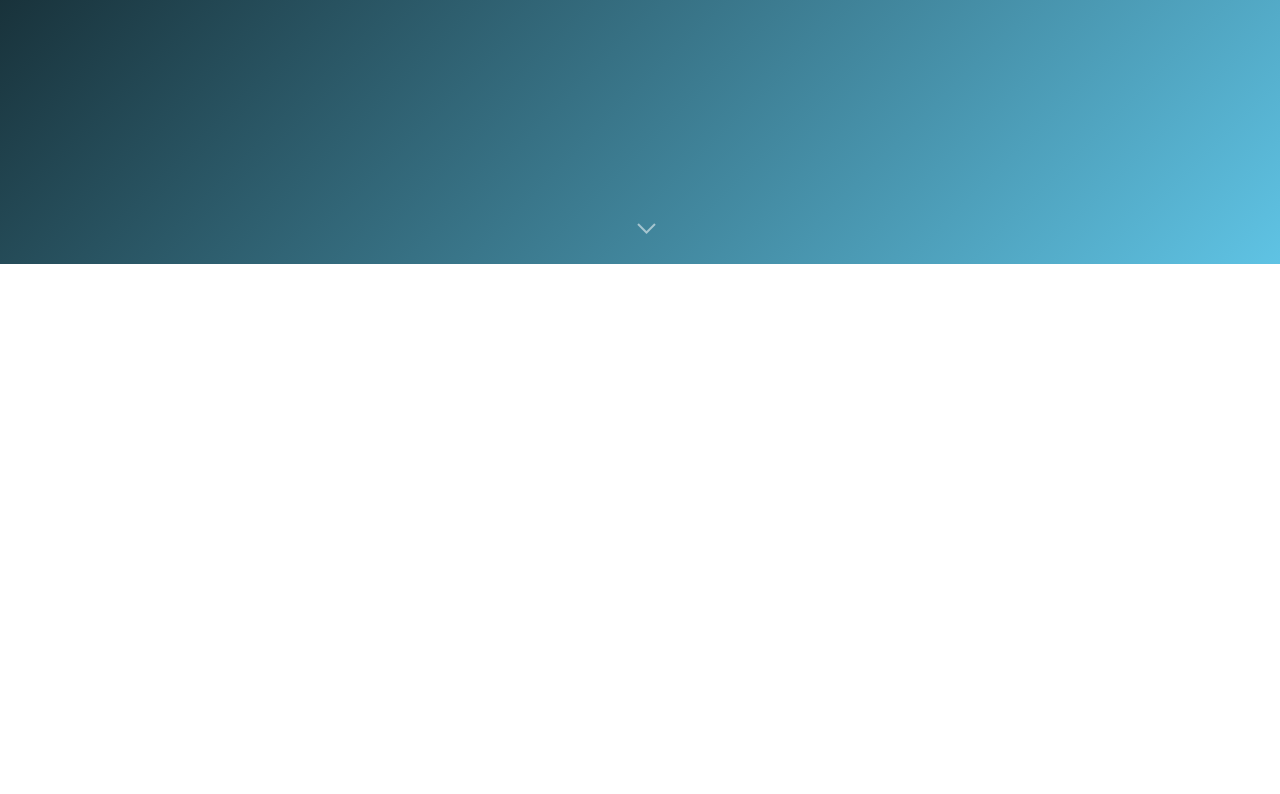
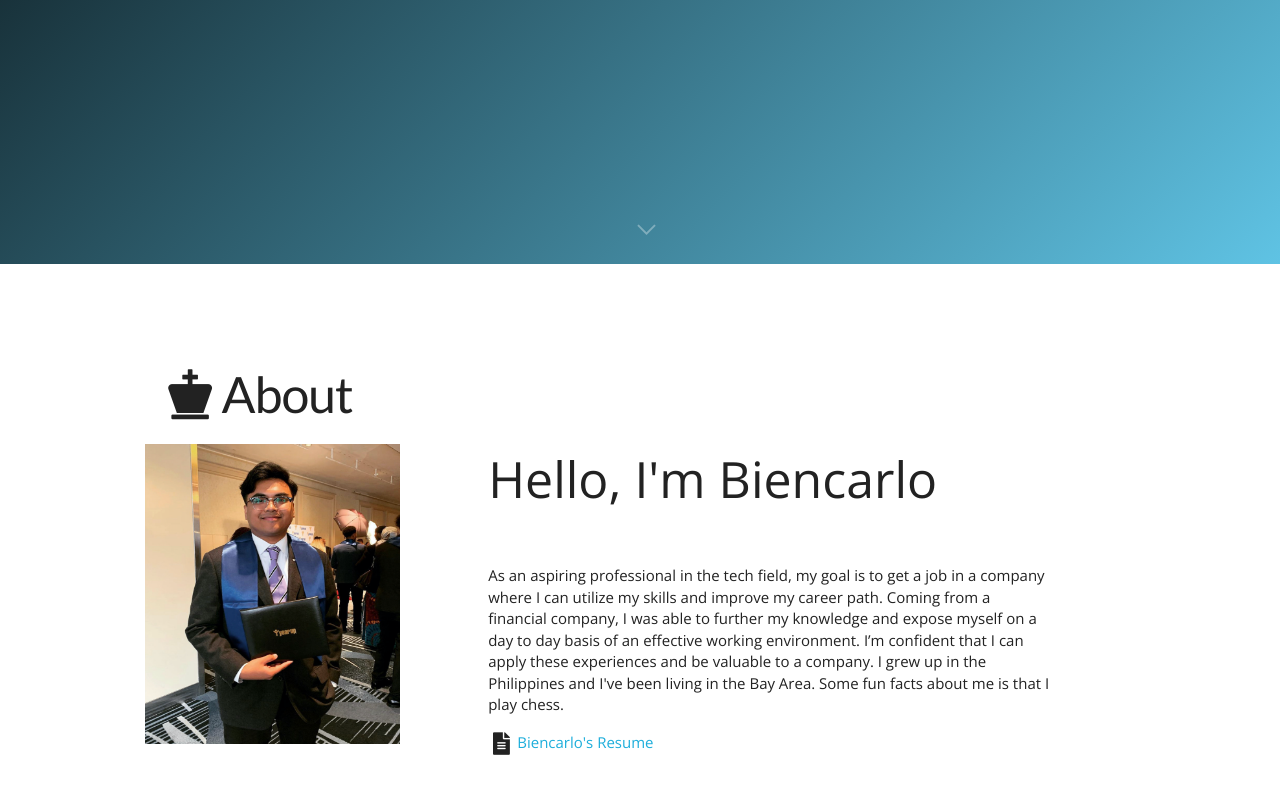
Before and after one commit to biencarlovilla/My-Portfolio, a React (Create React App) app: page / in a window 1280 px wide. Shown: the part 536-1330 px from the top of the page. Before the commit the page ends 800 px from the top, so only its background shows below. Built offline with nearby package versions, Linux system fonts and the light colour scheme.

Commit message:
Added Content on my about me page

```diff
--- a/src/App.js
+++ b/src/App.js
@@ -1,6 +1,7 @@
 import React, { Component } from "react";
 // import ScrollableTabsButtonForce from "./components/Navigation/Navigation";
 import Main from "./Components/Main/Main";
+import About from "./Components/About/About";
 // import ProjectCardList from "./components/ProjectCardList/ProjectCardList";
 // import Experience from "./components/Experience/Experience";
 // import Skill from "./components/Skill/Skill";
@@ -15,6 +16,7 @@ class App extends Component {
         {/* <ScrollableTabsButtonForce />
         <Section> */}
           <Main />
+          <About />
         {/* </Section> */}
       </React.Fragment>
     );
--- a/src/Components/About/About.js
+++ b/src/Components/About/About.js
@@ -0,0 +1,39 @@
+import React from "react";
+import portrait from "../../Assets/portrait.png";
+import "./style.css";
+
+const About = () => {
+    return (
+      <React.Fragment>
+<section id="about">
+<div class="container">
+    <div>
+        <h1><i class="chess king icon"></i>About</h1>
+        <div class="block"></div>
+    </div>
+
+    <div class="row">
+
+    <div class="four columns">
+        <img src={portrait} alt="profile_portrait" height="300" width="255"/>
+    </div>
+
+    <div class="seven columns">
+        <p id="hello">Hello, I'm Biencarlo</p>
+        <p> As an aspiring professional in the tech field, my goal is to get a job in a company where I can utilize my
+            skills and improve my career path. Coming from a financial company, I was able to further my knowledge and
+            expose myself on a day to day basis of an effective working environment. I’m confident that I can apply
+            these experiences and be valuable to a company. I grew up in the Philippines and I've
+            been living in the Bay Area. Some fun facts about me is that I play chess. </p>
+        <i class="far fa-file-pdf file alternate icon large"></i><a href="./documents/Villa_Resume.pdf" target="_blank">Biencarlo's Resume </a>
+    </div>
+
+    </div>
+
+</div>
+</section>
+      </React.Fragment>
+    );
+  };
+
+  export default About;
--- a/src/Components/About/style.css
+++ b/src/Components/About/style.css
@@ -0,0 +1,7 @@
+#about {
+	padding: 100px 0 50px 0;
+}
+
+#hello {
+    font-size: 50px;
+}
```
Also changed, not shown: src/Assets/portrait.png (added), 1 other file (tests, documents, lock files or other folders).
